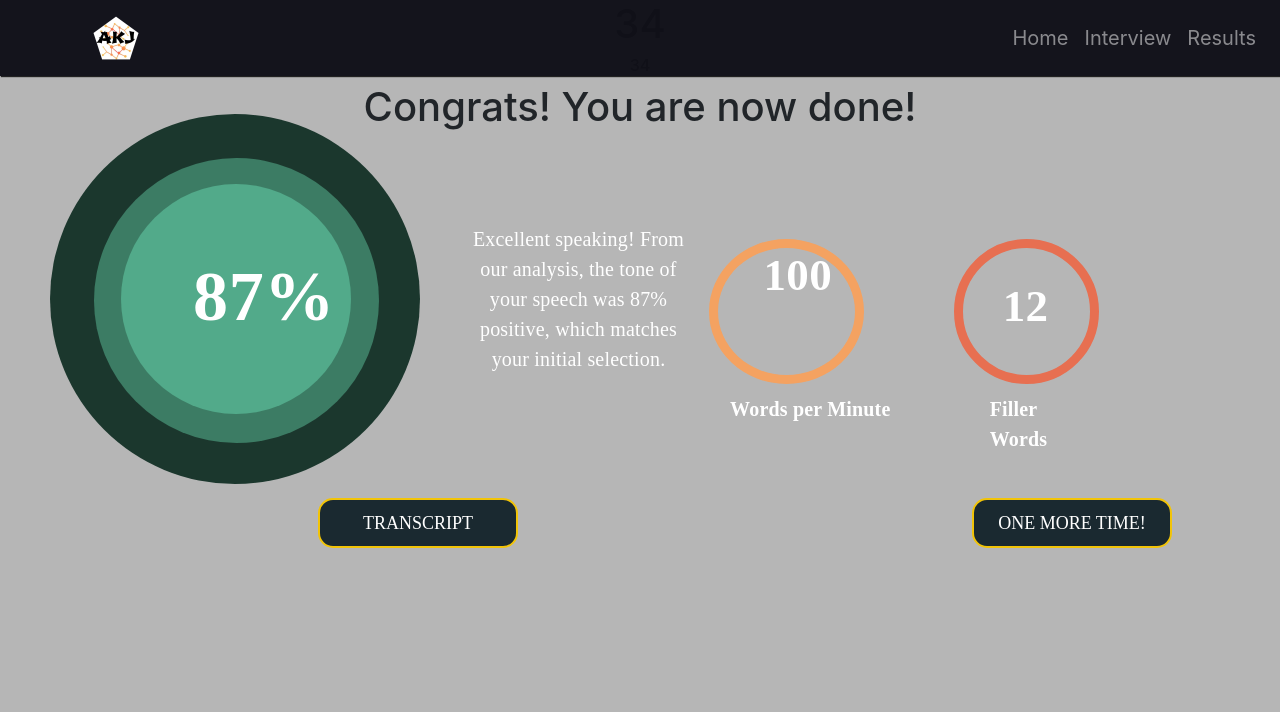
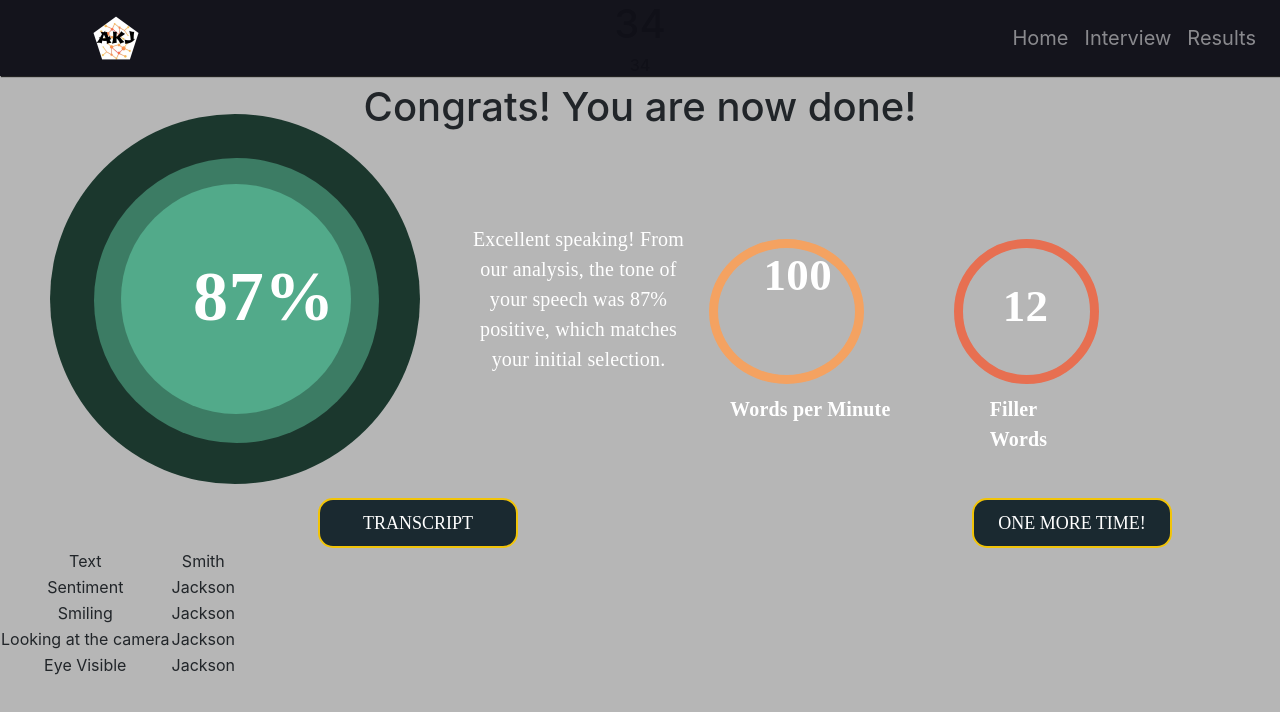
Before and after one commit to ksapru/hackthenorth2020, a React (Create React App) app: page /Results in a window 1280 px wide. Shown: the top 712 px of the page. Built offline with nearby package versions, Linux system fonts and the light colour scheme.

Commit message:
adding table and change format of results

```diff
--- a/src/pages/Results.js
+++ b/src/pages/Results.js
@@ -1,6 +1,6 @@
 import Typography from '@material-ui/core/Typography';
 import Button from '@material-ui/core/Button';
-// import lightbulb from '../assets/img/lightbulb.svg';
+import React, { Component } from 'react';
 import Box from '@material-ui/core/Box';
 import Grid from '@material-ui/core/Grid'
 // import CircularProgress from '@material-ui/core/CircularProgress';
@@ -8,8 +8,9 @@ import Grid from '@material-ui/core/Grid'
 // import { Line } from 'react-chartjs-2';
 
 
+export class Results extends Component {
 
-
+    render() {
         const state = {
             labels: ['1', '2', '3', '4', '5'],
             datasets: [
@@ -26,8 +27,6 @@ const state = {
             ],
             height: '100px'
         };
-
-function Dashboard() {
         return (
             <div>
                <h1>34</h1>
@@ -72,11 +71,33 @@ function Dashboard() {
                         </Button>
                     </Grid>
                 </Grid>
+
+                <table>
+                    <tr>
+                        <td>Text</td>
+                        <td>Smith</td>
+                    </tr>
+                    <tr>
+                        <td>Sentiment</td>
+                        <td>Jackson</td>
+                    </tr>
+                    <tr>
+                        <td>Smiling</td>
+                        <td>Jackson</td>
+                    </tr>
+                    <tr>
+                        <td>Looking at the camera</td>
+                        <td>Jackson</td>
+                    </tr>
+                    <tr>
+                        <td>Eye Visible</td>
+                        <td>Jackson</td>
+                    </tr>
+                </table>
             </div>
 
         );
+    };
 }
 
-
-
-export default Dashboard;
+export default Results;
```
Lines whose indentation alone changed are shown as unchanged.
